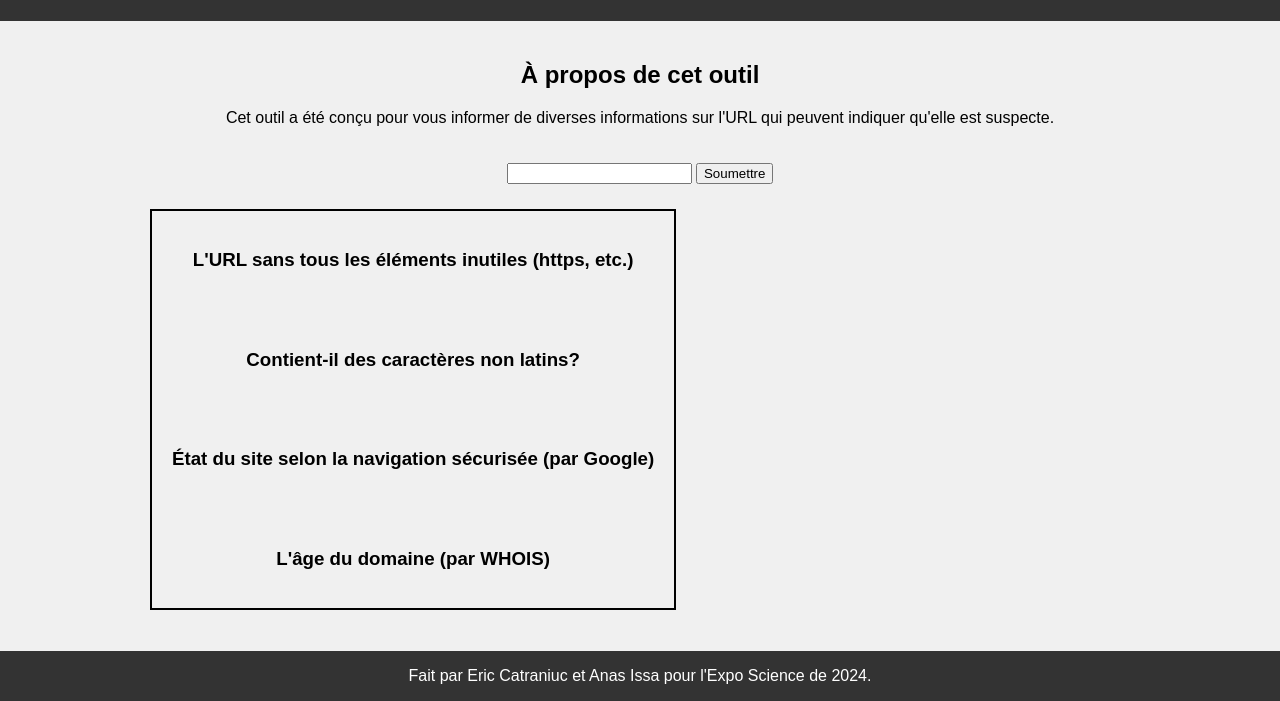
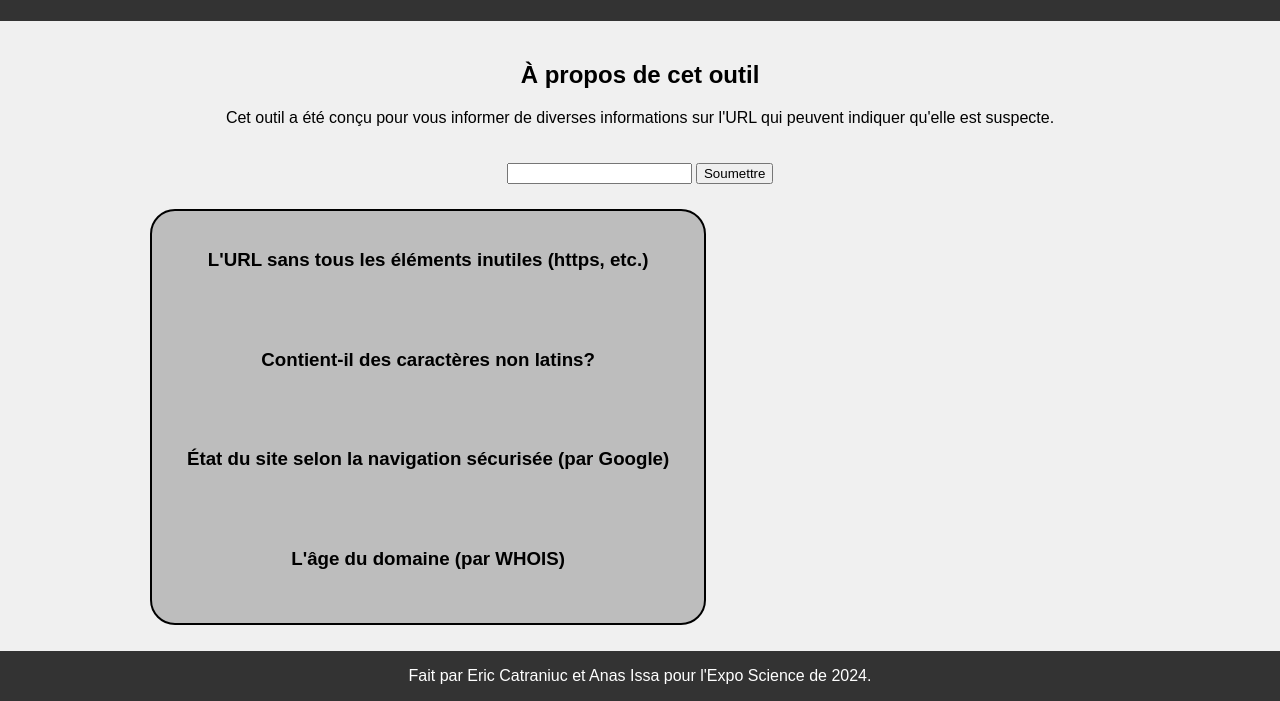
Before and after one commit to EricThunder/url-checker, a plain HTML site: page index.html in a window 1280 px wide. Shown: the part 99-800 px from the top of the page. Drawn offline with Linux system fonts and the light colour scheme.

Commit message:
👌👌👌👌

```diff
--- a/style.css
+++ b/style.css
@@ -3,6 +3,7 @@ body {
     margin: 0;
     padding: 0;
     background-color: #f0f0f0;
+
 }
 header {
     background-color: #333;
@@ -19,8 +20,13 @@ section {
     border-width:2px;
     border-style:solid;
     border-color:black;
+    background-color: rgb(189, 189, 189);
+    border-radius: 25px;
     margin-left: 150px;
     margin-top: 25px;
+    padding-left: 15px;
+    padding-right: 15px;
+    padding-bottom: 15px;
 }
 footer {
     background-color: #333;
```
